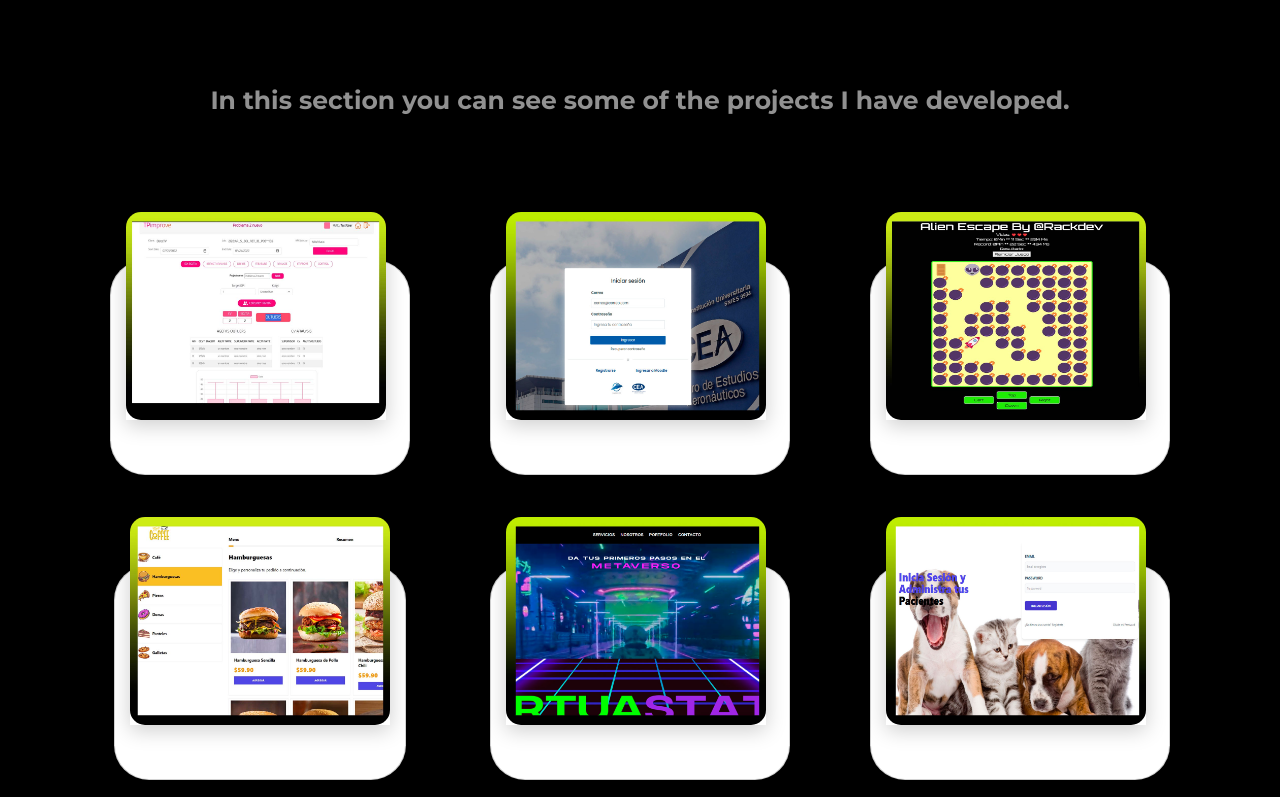
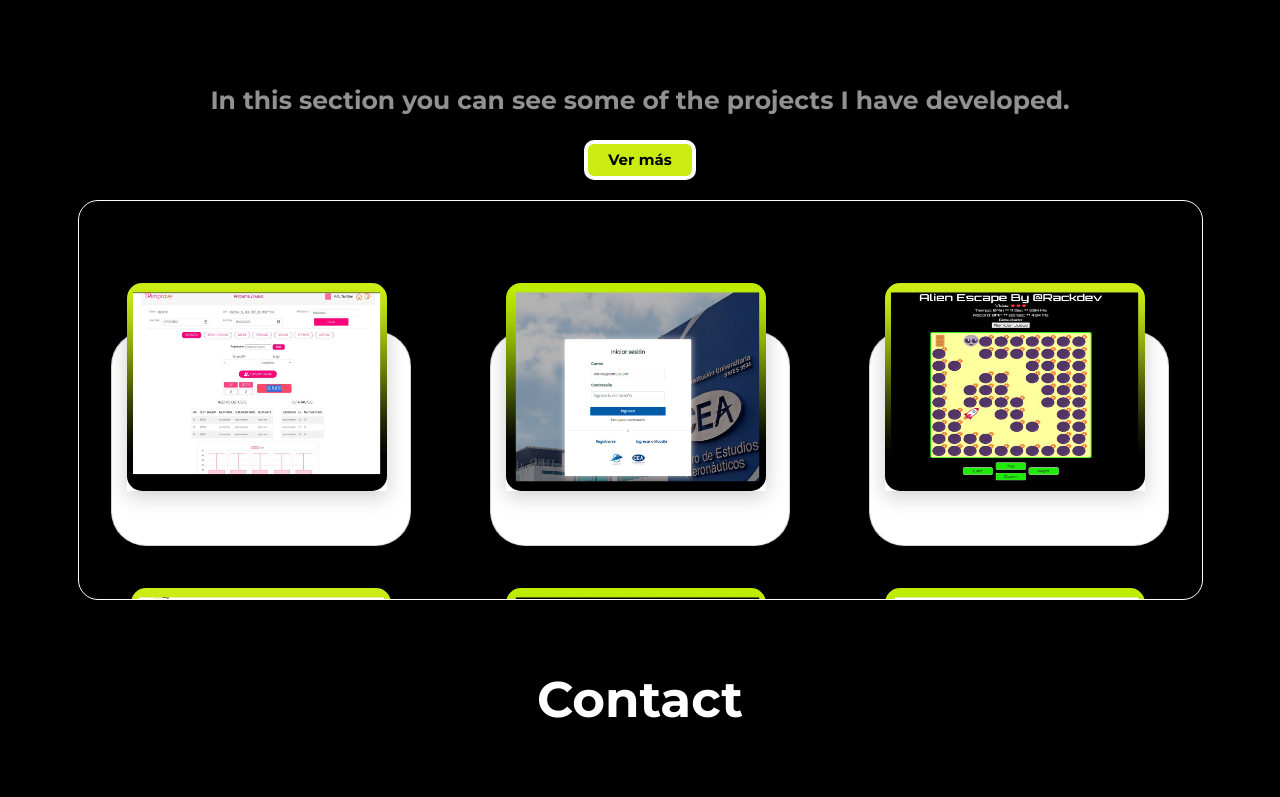
Before and after one commit to Racknar0/portfolio-react, a Next.js app: page / in a window 1280 px wide. Shown: the part 2807-3604 px from the top of the page. Built offline with nearby package versions, Linux system fonts and the light colour scheme; some icons are missing.

Commit message:
modify projects

```diff
--- a/components/PrincipalSection/portfolio/portfolio.js
+++ b/components/PrincipalSection/portfolio/portfolio.js
@@ -3,32 +3,51 @@ import Card from './card/card';
 import styles from '@/styles/components/portfolio.module.scss';
 
 import { proyectos } from '@/db/projects';
+import { useState } from 'react';
+
 
 const Portfolio = () => {
 
     const { lang } = useSelector(state => state.lang);
 
+
+    const [isExpanded, setIsExpanded] = useState(false);
+
+    const handleExpand = () => {
+        setIsExpanded(!isExpanded);
+        console.log('isExpanded: ', isExpanded);
+    };
+
     return (
         <div
             id="portfolio"
-            className={`${styles.contenedor_portfolio} d-flex justify-content-center align-items-center`} /* data-aos="fade-up"
+            className={`${styles.contenedor_portfolio} d-flex flex-column justify-content-center align-items-center`} /* data-aos="fade-up"
             data-aos-duration="1000" */
         >
             <div className="container-xl">
+
                 <h2 className="text-white text-center">
                     <span>{lang.portfolio}</span>
                 </h2>
-                <p
-                    className={`${styles.portfolio_text_1} fs-1 text-center mt-5 pt-5`}
-                >
+                <p className={`${styles.portfolio_text_1} fs-1 text-center mt-5 pt-5`} >
                     {lang.portfolio1}
                 </p>
-                <div className={`row ${styles.grid_services}`}>
-                    {proyectos.map((proyecto, index) => {
-                            return (
-                                <Card proyecto={proyecto} key={ index } />
-                            );
+
+                <button
+                    className={`${styles.button_expand}`}
+                    onClick={handleExpand}
+                >
+                    {isExpanded ? 'Ver menos' : 'Ver más'}
+                </button>
+
+                <div className={`${isExpanded ? styles.expanded : styles.collapsed}`} >
+
+                    <div className={`row ${styles.grid_services}`} >
+                        {proyectos.map((proyecto, index) => {
+                            return <Card proyecto={proyecto} key={index} />;
                         })}
+                    </div>
+
                 </div>
             </div>
         </div>
--- a/styles/components/portfolio.module.scss
+++ b/styles/components/portfolio.module.scss
@@ -3,13 +3,18 @@
 
 /************** ( 'PORTFOLIO' ) **************/
 
+
+
+
+
 .contenedor_portfolio {
-  background-color: $negro;
-  min-height: 100vh;
+  background-color: $negro;/*
+  min-height: 100vh; */
   display: flex;
   justify-content: center;
   align-items: center;
   padding-top: 2rem;
+  margin-bottom: 4rem;
 
   h2 {
     font-size: 5rem;
@@ -23,9 +28,67 @@
     color: $gris;
     font-family: $fuentePrimary;
   }
+    .grid_services {
+      padding-top: 10rem;
+      padding-bottom: 10rem;
 
-  .grid_services {
-    padding-top: 10rem;
-    padding-bottom: 10rem;
   }
 }
+
+.collapsed {
+  border: 1px solid #fcfcfc;
+  border-radius: 20px;
+  animation: collapse .2s ease-in-out;
+  overflow: hidden;
+
+  // Altura del elemento colapsado
+  height: 400px;
+}
+
+.expanded {
+  animation: expand .2s ease-in-out;
+  overflow: hidden;
+
+  // Altura del elemento expandido
+  height: 100%;
+}
+
+.button_expand{
+  background-color: $verde;
+  color: $negro;
+  border: 4px solid #ffffff;
+  border-radius: 10px;
+  display: block;
+  margin: 0 auto;
+  padding: .5rem 2rem;
+  font-size: 1.5rem;
+  font-family: $fuentePrimary;
+  font-weight: bold;
+  margin-top: 2rem;
+  margin-bottom: 2rem;
+  cursor: pointer;
+  transition: all .3s ease-in-out;
+  &:hover{
+    background-color: $blanco;
+    color: $negro;
+  }
+}
+
+
+@keyframes collapse {
+  0% {
+    height: 100%;
+  }
+  100% {
+    height: 400px;
+  }
+}
+
+@keyframes expand {
+  0% {
+    height: 400px;
+  }
+  100% {
+    height: 100%;
+  }
+}
```
Also changed, not shown: pages/certificates.js (added, +12 -0 lines).
